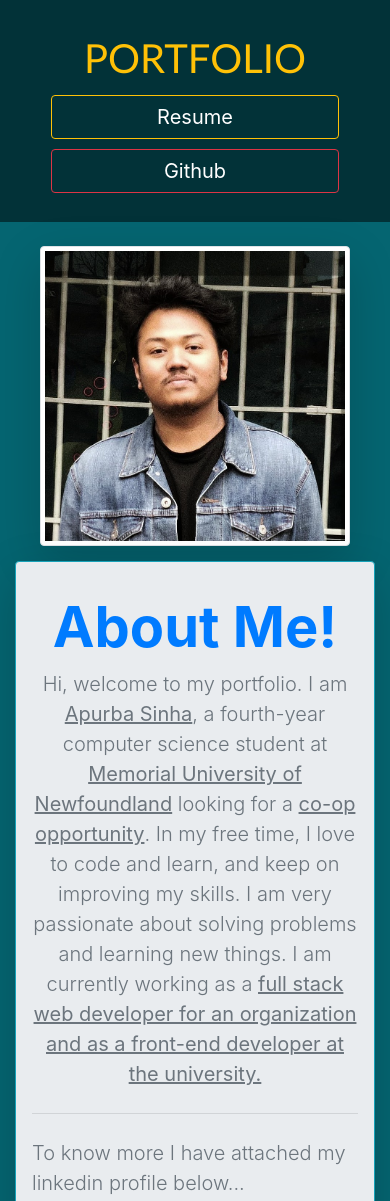
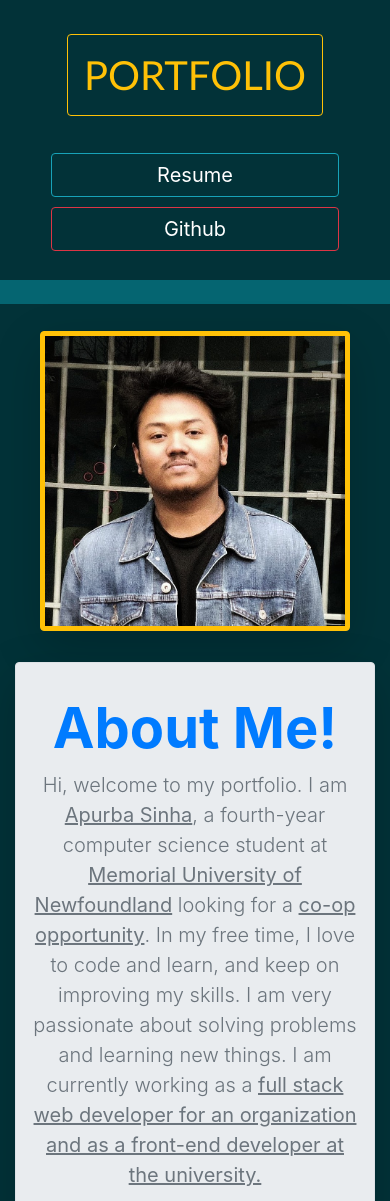
Before and after one commit to apurbasinha9/apurbasinha9.github.io, a plain HTML site: page index.html in a window 390 px wide. Shown: the top 1201 px of the page. Drawn offline with nearby package versions, Linux system fonts and the light colour scheme.

Commit message:
Add files via upload

```diff
--- a/index.html
+++ b/index.html
@@ -23,15 +23,14 @@
             <div class="container">
                 <div class="col-md-6 d-flex justify-content-center">
                     <a href="#" style="text-decoration: none;">
-                        <h1 class="text text-warning">
+                        <h1 class="text text-warning p-3 border border-warning rounded">
                             Portfolio
                         </h1>
                     </a>
                 </div>
-                <div class="buttons col-md-6 d-flex justify-content-end">
+                <div class="buttons col-md-6 d-flex justify-content-end mt-4">
                     <!-- Button trigger modal -->
-                    <button type="button" class="btn btn-outline-warning" data-toggle="modal"
-                        data-target="#resumemodal">
+                    <button type="button" class="btn btn-outline-info" data-toggle="modal" data-target="#resumemodal">
                         Resume
                     </button>
 
@@ -63,14 +62,14 @@
 
     </header>
 
-    <div class="container mt-4">
+    <div class="container about mt-4">
         <div class="row">
             <div class="col-md-4 my-auto">
-                <img src="image2.jpg" class="rounded mx-auto d-block shadow-lg rounded img-thumbnail img-fluid"
+                <img src="image2.jpg" class="myimage rounded mx-auto d-block shadow-lg rounded img-thumbnail img-fluid"
                     style="width: 310px;height: 300px;">
             </div>
-            <div class="col-md-8">
-                <div class="jumbotron shadow-lg rounded border border-info">
+            <div class="col-md-8 mt-3 ">
+                <div class="jumbotron shadow-lg rounded border ">
                     <div class="row d-flex justify-content-center">
                         <h1 class="display-4 text-primary font-weight-bold">About Me!</h1>
                     </div>
@@ -107,7 +106,6 @@
     <div class="container mt-5 mb-5">
 
         <div class="accordion shadow-lg rounded" id="accordionExample">
-
             <div class="card">
                 <div class="card-header firstCardHead" id="headingOne">
                     <h2 class="mb-0 d-flex justify-content-center">
@@ -125,18 +123,15 @@
                 <div id="collapseOne" class="collapse" aria-labelledby="headingOne" data-parent="#accordionExample">
 
                     <div class="card-body">
-
                         <div class="row workRow">
-
                             <div class="col d-flex justify-content-center">
-
                                 <div class="card shadow-lg" style="width: 18rem;">
                                     <img class="card-img-top" src="test.jpeg" alt="Card image cap">
                                     <div class="card-body">
                                         <h5 class="card-title">Full Stack Web Developer</h5>
                                         <p class="card-text">Food Producers Forum</p>
-                                        <a href="https://fpfmembership.herokuapp.com/"
-                                            class="btn btn-danger d-block">Info</a>
+                                        <a href="https://fpfmembership.herokuapp.com/" class="btn btn-danger d-block">Go
+                                            To Website</a>
                                     </div>
                                 </div>
                             </div>
@@ -147,7 +142,8 @@
                                     <div class="card-body">
                                         <h5 class="card-title">Frontend Developer(React.js)</h5>
                                         <p class="card-text">Department of Computer Science</p>
-                                        <a href="https://retrievium.com/" class="btn btn-danger d-block">Info</a>
+                                        <a href="https://retrievium.com/" class="btn btn-danger d-block">Go To
+                                            Website</a>
                                     </div>
                                 </div>
                             </div>
@@ -274,6 +270,7 @@
     </div>
 
 
+
     <div class="bottom container-fluid p-4">
 
 
--- a/portfolio.css
+++ b/portfolio.css
@@ -28,8 +28,13 @@ body {
     color: white;
 }
 
+.about {
+    background-color: rgba(0, 0, 0, 0.5);
+}
+
+
 .bottom h3 {
-    color: #FF8301;
+    color: #FFC107;
 }
 
 .fontAwesome a {
@@ -68,10 +73,18 @@ body {
     text-decoration: underline;
 }
 
+.img-thumbnail {
+    background: #FFC107 !important;
+    border: 1px solid #FFC107 !important;
+}
 
 
 
 @media (max-width:768px) {
+    .myimage {
+        margin-top: 27px;
+    }
+
     .top {
         flex-direction: column;
     }
@@ -94,9 +107,7 @@ body {
         margin-top: 9px !important;
     }
 
-    /* .projectRow2 .col {
-        margin-top: 9px !important;
-    } */
+
 
     .workRow .col {
         margin-top: 9px !important;
```
